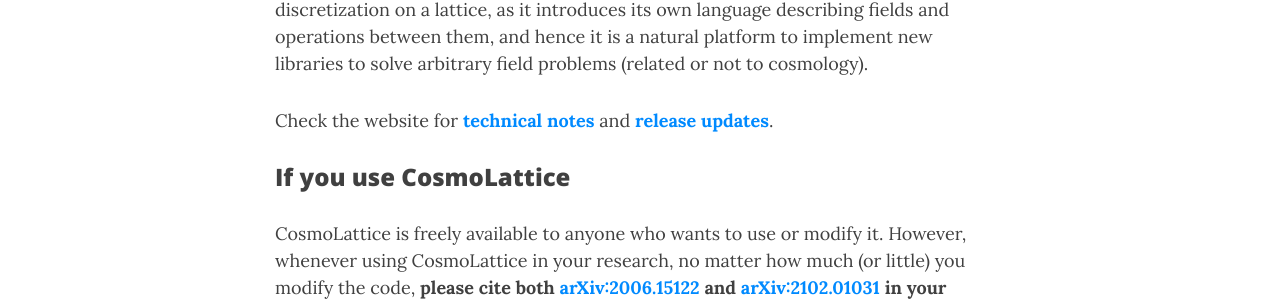
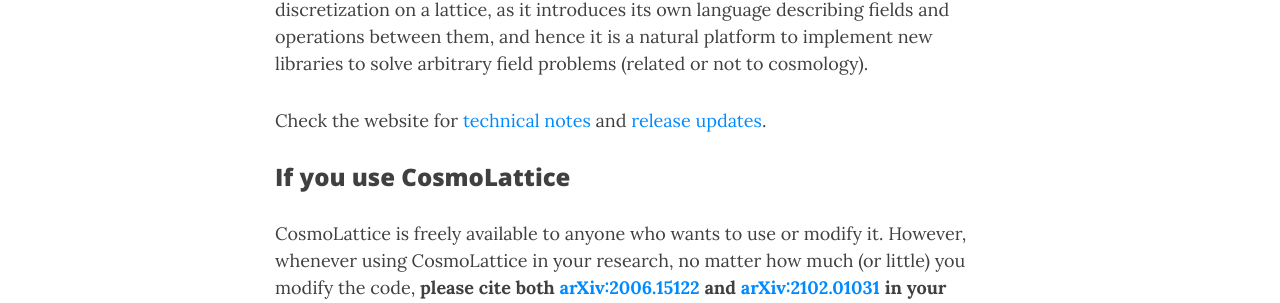
Before and after one commit to cosmolattice/cosmolatticeweb, a Jekyll site: the page built from index.md, in a window 1280 px wide and 900 px high, scrolled down 920 px. Shown: the part 147-450 px from the top of the window. Built offline with Jekyll 4.4.1, drawn with Linux system fonts in a browser that asks for light colours; nearby versions of some CDN libraries; comment, search, counter and statistics services are not loaded.

Commit message:
Broken links fix

```diff
--- a/index.md
+++ b/index.md
@@ -33,7 +33,7 @@
 by further developing modules for new tasks. For instance, we have recently added in CosmoLattice v1.1 (released in May 2022)
 a new module for the computation of gravitational waves from scalar field sectors. **A new version (v1.2) of CosmoLattice has been released in Jun 2023 with the addition of a module to compute gravitational waves sourced by U(1) Abelian Gauge fields**. CosmoLattice is in fact a platform to implement any system of dynamical equations suitable for discretization on a lattice, as it introduces its own language describing fields and operations between them, and hence it is a natural platform to implement new libraries to solve arbitrary field problems (related or not to cosmology).
 
-Check the website for <b><a href="../technicalnotes">technical notes</a></b> and <b><a href="../allversions">release updates</a></b>.
+Check the website for <a href="../technicalnotes">technical notes</a> and <a href="../allversions">release updates</a>.
 
 ### If you use CosmoLattice
 
```
